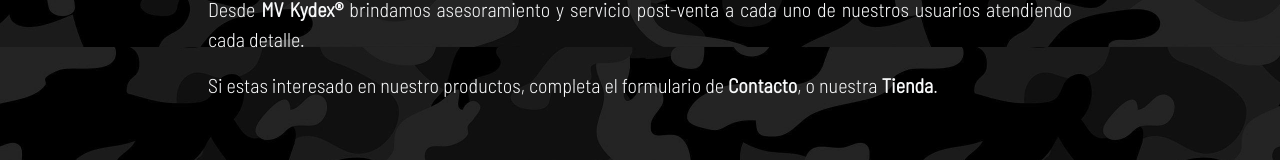
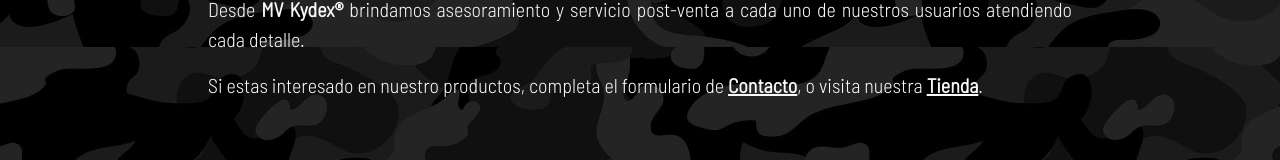
Before and after one commit to Adobatto-Ariel/ProyectoCoder, a website: page pages/nosotros.html in a window 1280 px wide. Shown: the part 753-913 px from the top of the page. Drawn offline with nearby package versions, Linux system fonts and the light colour scheme; files that its build step writes are made by us from their sources.

Commit message:
correccion en link a tienda nosotros

```diff
--- a/pages/nosotros.html
+++ b/pages/nosotros.html
@@ -67,7 +67,7 @@
                 <p>Nuestros holster estan fabricados con materiales importados <strong>de primera calidad.</strong> Utilizamos hojas de kydex de 0.80 y 0.125 pulgadas, como materia prima principal, y la combinación de herramientas y maquinas de última generación, para su creación. Los holster tienen una terminación artesanal, entregando a cada cliente un producto de calidad, superando cualquier espectativa operativa o estética.
                 En cuanto a los diseños, se ajustan a las necesidades de cada usuario. Cabe destacar que esto es gracias a la experiencia que hemos ganado a lo largo de los años de trabajo y <strong>el aporte constante de colegas y usuarios para la contínua mejora del producto.</strong></p>
                 <p>Desde <strong>MV Kydex®</strong> brindamos asesoramiento y servicio post-venta a cada uno de nuestros usuarios atendiendo cada detalle.</p>
-                <p>Si estas interesado en nuestro productos, completa el formulario de <a href="./contacto.html" target="_blank" class="text-decoration-none text-light"><strong>Contacto</strong></a>, o nuestra <a href="./contacto.html" target="_blank" class="text-decoration-none text-light"><strong>Tienda</strong></a>.</p>
+                <p>Si estas interesado en nuestro productos, completa el formulario de <a href="./contacto.html" target="_blank" class="text-decoration-none text-light text-decoration-underline"><strong>Contacto</strong></a>, o visita nuestra <a href="./productos.html" target="_blank" class="text-decoration-none text-light text-decoration-underline"><strong>Tienda</strong></a>.</p>
             </section>
         </main>
         <footer class="main-footer m-0">
```
